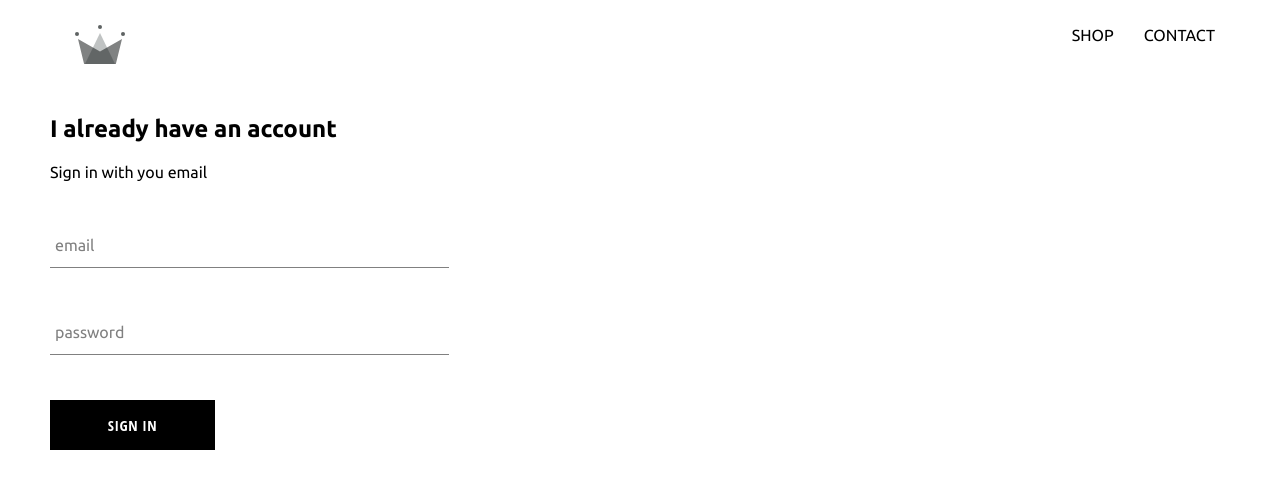
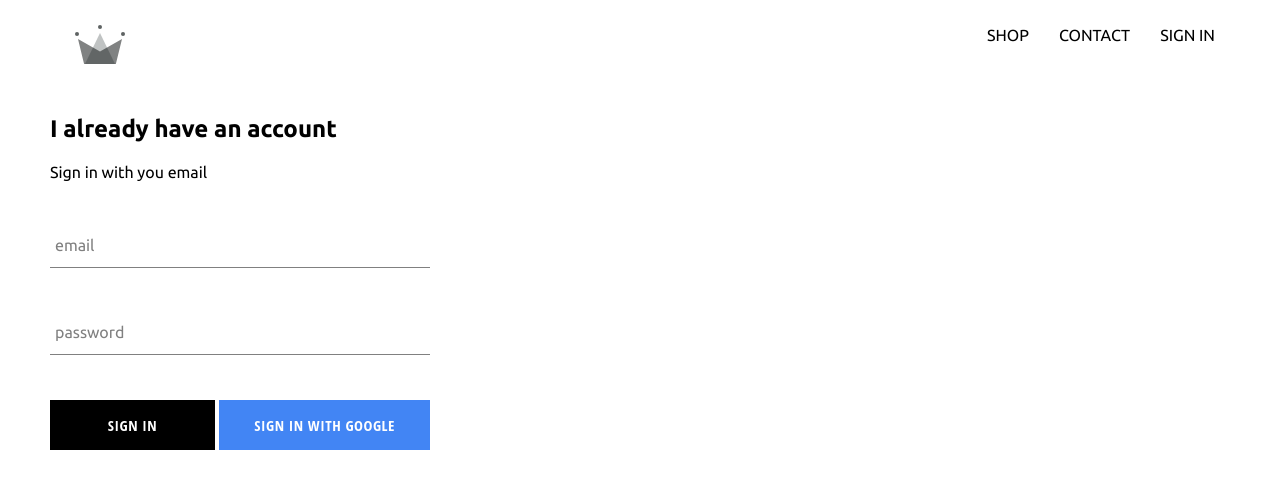
Before and after one commit to kukovisuals/needs-vio, a React (Create React App) app: page /signin in a window 1280 px wide. Shown: the top 488 px of the page. Built offline with nearby package versions, Linux system fonts and the light colour scheme; no server answers.

Commit message:
install firebase, created sign in and out with google

```diff
--- a/src/App.css
+++ b/src/App.css
@@ -6,3 +6,6 @@
 	text-decoration: none;
 	color: black;
 }
+*{
+	box-sizing: border-box;
+}
--- a/src/App.js
+++ b/src/App.js
@@ -3,15 +3,38 @@
 
 import './App.css';
 
-import HomePage from './pages/homepage/homepage';
-import ShopPage from './pages/shop/shop.component';
-import signInAndUp from './pages/sign-in-and-up/sign-in-and-up.component';
-import Header   from './components/header/header.component';
+import HomePage 		from './pages/homepage/homepage';
+import ShopPage 		from './pages/shop/shop.component';
+import signInAndUp 	from './pages/sign-in-and-up/sign-in-and-up.component';
+import Header   		from './components/header/header.component';
+import { auth }     from './firebase/firebase.utl';
 
-function App() {
+
+class App extends React.Component {
+  constructor(){
+    super();
+
+    this.state ={
+      currentUser: null
+    }
+  }
+
+  unsubscribeFromAuth = null;
+
+  componentDidMount(){
+    this.unsubscribeFromAuth = auth.onAuthStateChanged( user => {
+        this.setState({ currentUser: user});
+        console.log(user);
+    });
+  }
+
+  componentWillUnmount(){
+    this.unsubscribeFromAuth();
+  }
+  render(){
     return (
       <div>
-    <Header />
+      <Header currentUser={this.state.currentUser} />
         <Switch>
           <Route exact path='/' component={HomePage} />
           <Route path='/shop' component={ShopPage} />
@@ -20,5 +43,7 @@
       </div>
     );
   }
+}
+
 
 export default App;
--- a/src/components/custom-button/custom-button.component.jsx
+++ b/src/components/custom-button/custom-button.component.jsx
@@ -2,8 +2,8 @@
 
 import './custom-button.style.scss';
 
-const CustomButton = ({ children, ...otherProps }) => (
-  <button className='custom-button' {...otherProps}>
+const CustomButton = ({ children, isGoogleSignIn, ...otherProps }) => (
+  <button className={`${isGoogleSignIn ? 'google-sign-in' : ''} custom-button `}{...otherProps}>
     {children}
   </button>
 );
--- a/src/components/custom-button/custom-button.style.scss
+++ b/src/components/custom-button/custom-button.style.scss
@@ -19,4 +19,13 @@
     color: black;
     border: 1px solid black;
   }
+  &.google-sign-in{
+    background-color: #4285f4;
+    color: white;
+
+    &:hover{
+      background-color: #357ae8;
+      border: none;
+    }
+  }
 }
--- a/src/components/header/header.component.jsx
+++ b/src/components/header/header.component.jsx
@@ -2,9 +2,10 @@
 import { Link } from 'react-router-dom';
 import { ReactComponent as Logo} from '../../assets/crown.svg';
 
+import { auth } from '../../firebase/firebase.utl';
 import './header.style.scss';
 
-const Header = () => (
+const Header = ({ currentUser }) => (
   <div className='header'>
     <Link className='logo-container' to='/'>
       <Logo className='logo' />
@@ -16,6 +17,17 @@
       <Link className='option' to='/shop'>
         CONTACT
       </Link>
+      {
+        currentUser ?(
+        <div className='option' onClick={() => auth.signOut() }>
+          SIGN OUT
+        </div>
+        ):(
+        <Link className='option' to='/signin'>
+          SIGN IN
+        </Link>
+        )
+      }
     </div>
   </div>
 );
--- a/src/components/header/header.style.scss
+++ b/src/components/header/header.style.scss
@@ -20,6 +20,7 @@
 
     .option {
       padding: 10px 15px;
+      cursor: pointer;
     }
   }
 }
--- a/src/components/sign-in/sign-in.component.jsx
+++ b/src/components/sign-in/sign-in.component.jsx
@@ -2,7 +2,7 @@
 
 import FormInput from '../form-input/form-input.component';
 import CustomButton from '../custom-button/custom-button.component';
-
+import { signInWithGoogle } from '../../firebase/firebase.utl';
 import './sign-in.style.scss';
 
 class SignIn extends React.Component {
@@ -49,7 +49,17 @@
 						label='password'
 						required
 					/>
-					<CustomButton type='submit'> Sign in </CustomButton>
+					<div className='buttons'>
+						<CustomButton type='submit'> Sign in </CustomButton>
+						<CustomButton
+							onClick={signInWithGoogle}
+							isGoogleSignIn
+						>
+							Sign in with google
+						</CustomButton>
+
+					</div>
+
 				</form>
 			</div>
 		)
--- a/src/components/sign-in/sign-in.style.scss
+++ b/src/components/sign-in/sign-in.style.scss
@@ -1,9 +1,13 @@
 .sign-in{
-	width: 30vw;
+	width: 380px;
 	display: flex;
 	flex-direction: column;
 
 	.title {
 		margin: 10px 0;
 	}
+	.buttons{
+		display: flex;
+		justify-content: space-between;
+	}
 }
--- /dev/null
+++ b/src/firebase/firebase.utl.js
@@ -0,0 +1,25 @@
+import firebase from 'firebase/app';
+import 'firebase/firestore';
+import 'firebase/auth';
+
+const config = {
+    apiKey: "AIzaSyDDl5TGMMUJo4PnFQISE8LzKwKio5cPXA4",
+    authDomain: "needs-ecommerce.firebaseapp.com",
+    databaseURL: "https://needs-ecommerce.firebaseio.com",
+    projectId: "needs-ecommerce",
+    storageBucket: "needs-ecommerce.appspot.com",
+    messagingSenderId: "383317042166",
+    appId: "1:383317042166:web:9fad2c33205c870e9bddd7",
+    measurementId: "G-J5C77D1JKQ"
+  };
+
+ firebase.initializeApp(config);
+
+ export const auth = firebase.auth();
+ export const firestore = firebase.firestore();
+
+ const provider = new firebase.auth.GoogleAuthProvider();
+ provider.setCustomParameters({ prompt: 'select_account' });
+ export const signInWithGoogle = () => auth.signInWithPopup(provider);
+
+ export default firebase;
```
Lines whose indentation alone changed are shown as unchanged.
